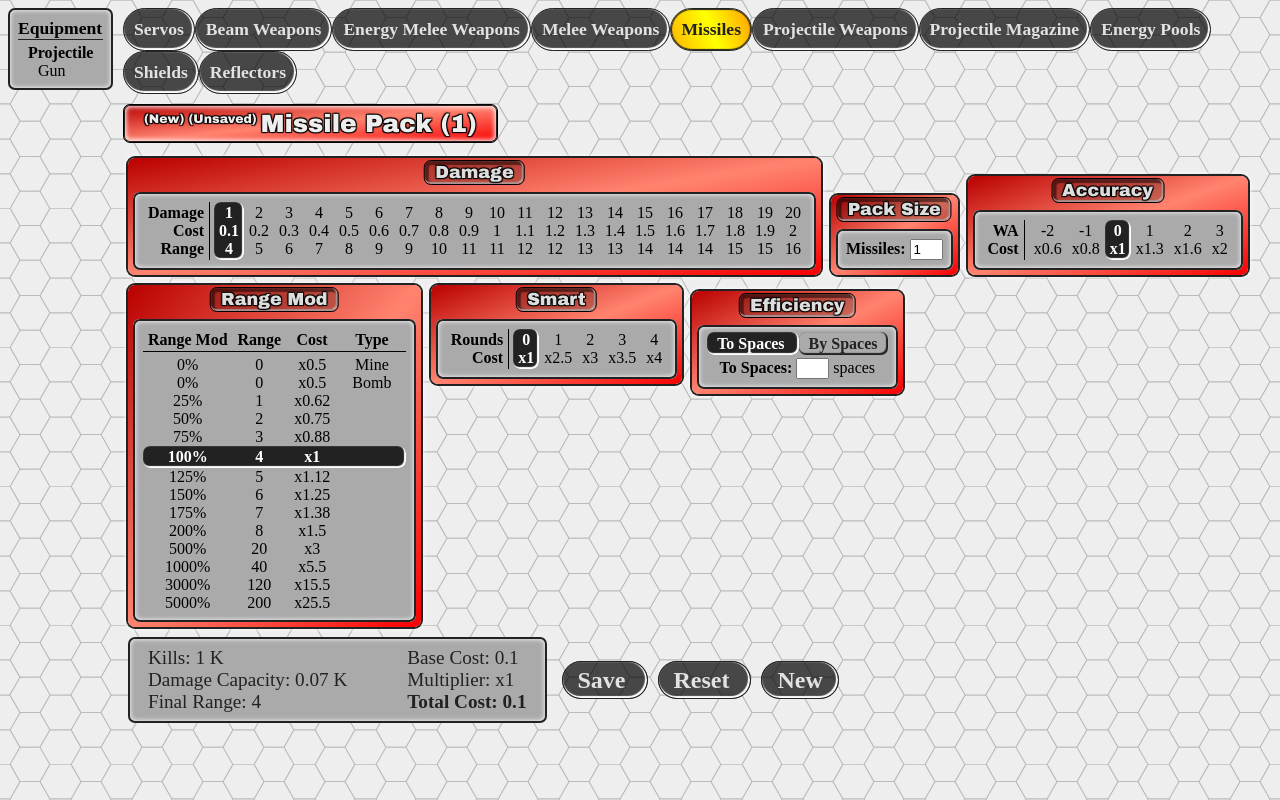
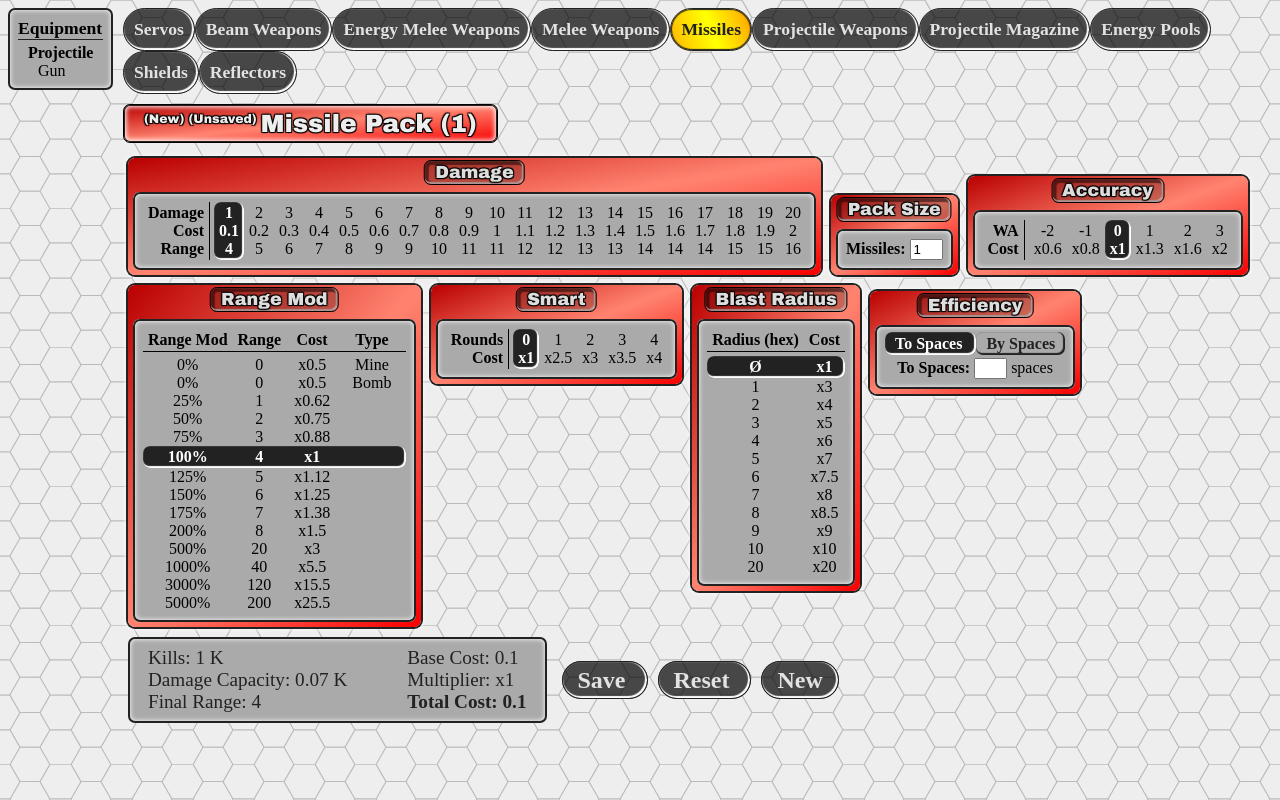
Before and after one commit to snowb/MekGen, a Vue app: page / in a window 1280 px wide. Built offline with nearby package versions, Linux system fonts and the light colour scheme.

Commit message:
creation of blast radius subcomponent

```diff
--- a/src/components/mek_missile/mek_missile-main.vue
+++ b/src/components/mek_missile/mek_missile-main.vue
@@ -28,6 +28,9 @@
                         @update-skill="updateSkill"
                     ></mek-missile-skill>
                 </div>
+                <mek-missile-blast-radius :blast_radius="selected_blast_radius"
+                    @update-blast-radius="updateBlastRadius"
+                ></mek-missile-blast-radius>
                 <!--mek-missile-feature style="align-self:baseline;"
                         @update-feature="updateFeature"
                         :feature-array="feature_array"
@@ -73,6 +76,7 @@ import mek_missile_accuracy from "./subcomponents/mek_missile-accuracy.vue";
 import mek_missile_range_mod from "./subcomponents/mek_missile-range-mod.vue";
 import mek_missile_smart from "./subcomponents/mek_missile-smart.vue";
 import mek_missile_skill from "./subcomponents/mek_missile-skill.vue";
+import mek_missile_blast_radius from "./subcomponents/mek_missile-blast-radius.vue";
 //import mek_missile_feature from "./subcomponents/mek_missile-feature.vue";
 
 import mek_space_efficiency from "../universal/mek-space-efficiency.vue";
@@ -93,6 +97,7 @@ export default
         "mek-missile-range-mod":mek_missile_range_mod,
         "mek-missile-smart":mek_missile_smart,
         "mek-missile-skill":mek_missile_skill,
+        "mek-missile-blast-radius":mek_missile_blast_radius,
         //"mek-missile-feature":mek_missile_feature,
 
         "mek-space-efficiency":mek_space_efficiency,
@@ -116,6 +121,7 @@ export default
         obj.selected_range_mod={range_mod:1,cost:1,type:""};
         obj.selected_smart={smart:0,cost:1};
         obj.selected_skill={skill:6,cost:1};
+        obj.selected_blast_radius={blast_radius:0,cost:1};
 
         obj.damage_capacity=this.round(1/15,2);
 
@@ -132,6 +138,7 @@ export default
         obj.cost_multipliers.smart=1;
         obj.cost_multipliers.skill=1;
         obj.cost_multipliers.range_mod=1;
+        obj.cost_multipliers.blast_radius=1;
 
         return obj;
     },
@@ -194,6 +201,13 @@ export default
             this.selected_skill.skill=_skill.skill;
             this.selected_skill.cost=_skill.cost;
             this.cost_multipliers.smart=_skill.cost;
+            this.component_changed=true;
+        },
+        updateBlastRadius(_blast)
+        {
+            this.selected_blast_radius.blast_radius=_blast.blast_radius;
+            this.selected_blast_radius.cost=_blast.cost;
+            this.cost_multipliers.blast_radius=_blast.cost;
             this.component_changed=true;
         },
         /* generic updateProp method
--- a/src/components/mek_missile/subcomponents/mek_missile-blast-radius.vue
+++ b/src/components/mek_missile/subcomponents/mek_missile-blast-radius.vue
@@ -1,10 +1,10 @@
 <template>
     <mek-sub-component-table
-        :items="accuracy_table"
-        :headers="{accuracy:'WA',cost:'Cost'}" :showHeaders="true"
-        name="Accuracy" flow="row" :format="{cost:'multiplier'}"
-        :selectedIndices="accuracy_index"
-        @update-selected-indices="select_accuracy"
+        :items="blast_radius_table"
+        :headers="{blast_radius:'Radius (hex)',cost:'Cost'}" :showHeaders="true"
+        name="Blast Radius" flow="col" :format="{cost:'multiplier',blast_radius:'nullzero'}"
+        :selectedIndices="blast_radius_index"
+        @update-selected-indices="select_blast_radius"
     ></mek-sub-component-table>
 </template>
 <script>
@@ -14,8 +14,8 @@ import utility_mixin from "../../../mixins/utility_mixin";
 import mek_sub_component_table from "../../universal/mek_sub-component-table.vue";
 export default
 {
-    name:"mek_beam_accuracy",
-    props:["accuracy"],
+    name:"mek_missile_blast_radius",
+    props:["blast_radius"],
     mixins:[selected_item_mixin,utility_mixin],
     components:
     {
@@ -25,33 +25,39 @@ export default
     {
         let obj={};
 
-        obj.accuracy_table=
+        obj.blast_radius_table=
         [
-            {accuracy:-2,cost:0.6},
-            {accuracy:-1,cost:0.8},
-            {accuracy:0,cost:0.9},
-            {accuracy:1,cost:1.0},
-            {accuracy:2,cost:1.5},
-            {accuracy:3,cost:2.0},
+            {blast_radius:0,cost:1},
+            {blast_radius:1,cost:3},
+            {blast_radius:2,cost:4},
+            {blast_radius:3,cost:5},
+            {blast_radius:4,cost:6},
+            {blast_radius:5,cost:7},
+            {blast_radius:6,cost:7.5},
+            {blast_radius:7,cost:8},
+            {blast_radius:8,cost:8.5},
+            {blast_radius:9,cost:9},
+            {blast_radius:10,cost:10},
+            {blast_radius:20,cost:20},
         ];
         return obj;
     },
     methods:
     {
-        select_accuracy:function(_accuracy_index)
+        select_blast_radius:function(_blast_radius_index)
         {
-            this.$emit("update-accuracy",this.accuracy_table[_accuracy_index]);
+            this.$emit("update-blast-radius",this.blast_radius_table[_blast_radius_index]);
         },
     },
     computed:
     {
-        accuracy_index:function()
+        blast_radius_index:function()
         {
-            let index=2;
-            this.accuracy;
-            this.accuracy_table.some(function(_val,_index)
+            let index=0;
+            this.blast_radius;
+            this.blast_radius_table.some(function(_val,_index)
             {
-                if(_val.accuracy==this.accuracy.accuracy)
+                if(_val.blast_radius==this.blast_radius.blast_radius)
                 {
                     index=_index;
                     return true;
@@ -59,9 +65,9 @@ export default
                 return false;
             },this);
 
-            if(this.accuracy_table[index].cost!==this.accuracy.cost)
+            if(this.blast_radius_table[index].cost!==this.blast_radius.cost)
             {
-                this.select_accuracy(index);
+                this.select_blast_radius(index);
             }
             return [index];
         }
```
